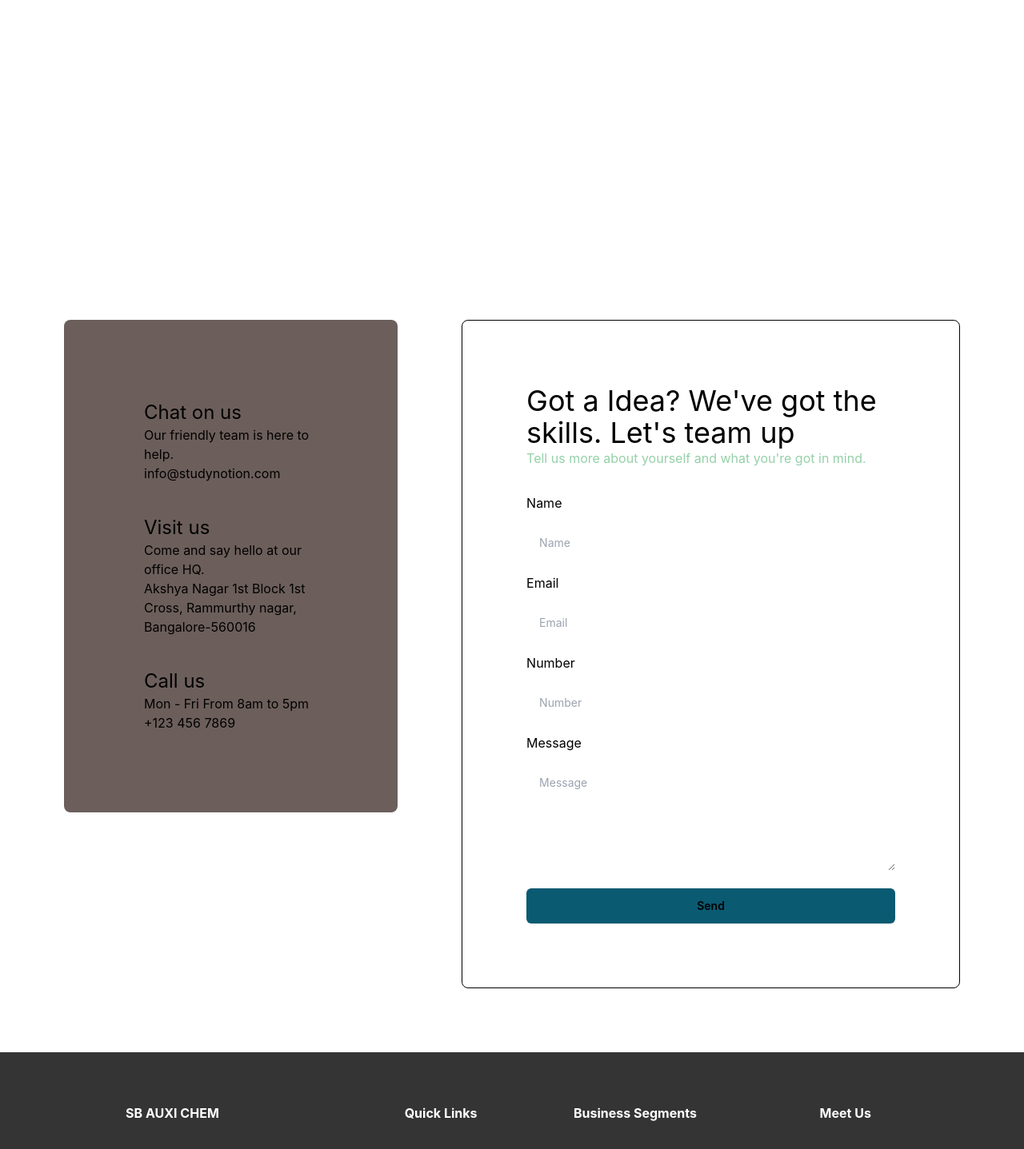
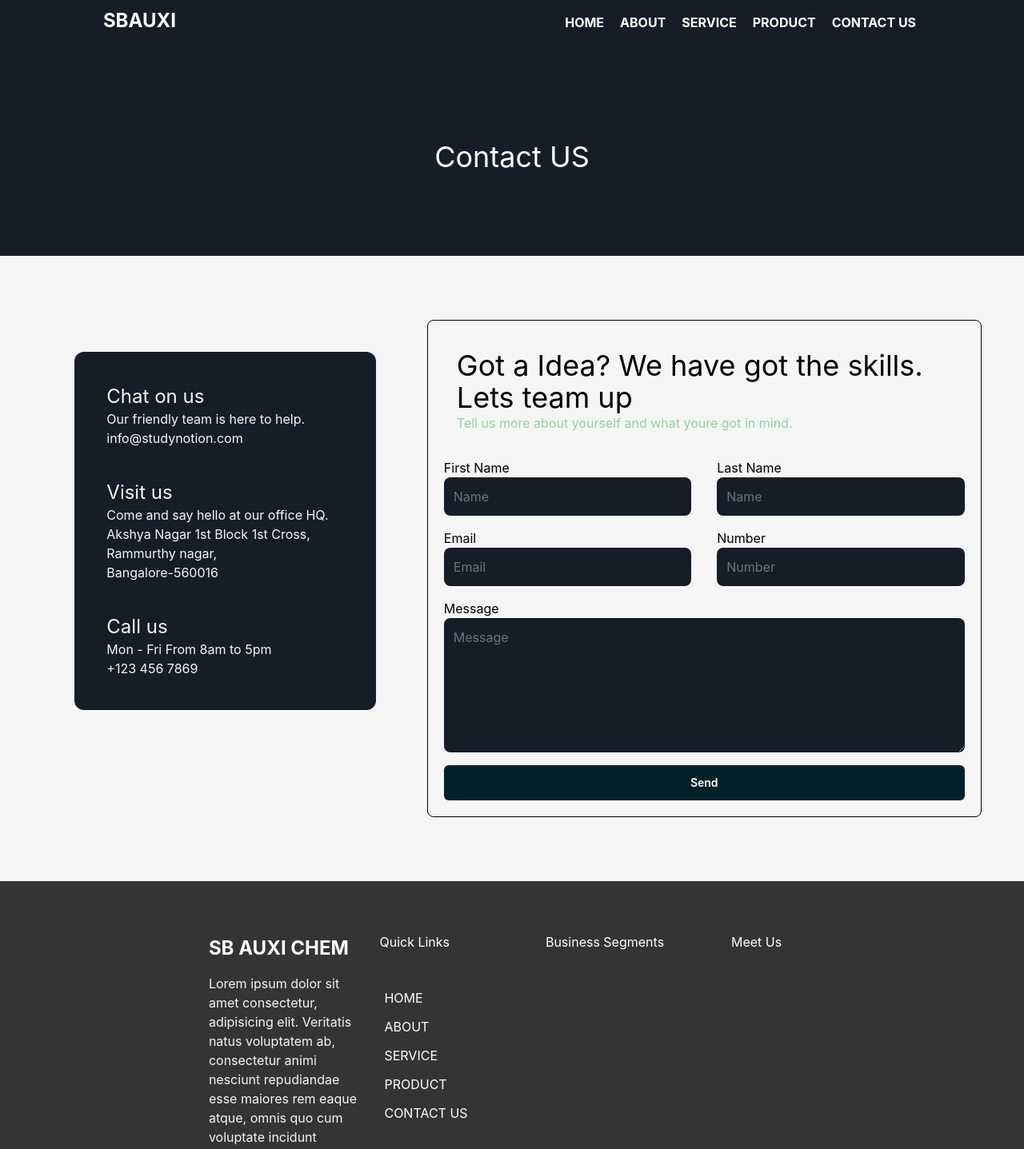
Before and after one commit to abhikhandelwalgupta/SBAUX, a React (Vite) app: page /Contact in a window 1280 px wide. Shown: the top 1437 px of the page at 80% size. Built offline with nearby package versions, Linux system fonts and the light colour scheme.

Commit message:
contact form add

```diff
--- a/src/components/coman/Footer.jsx
+++ b/src/components/coman/Footer.jsx
@@ -1,37 +1,31 @@
 import { Link } from "react-router-dom"
+import { links } from "../../links"
 
 const Footer = () => {
     return (
         <>
             <div className="bg-jetcolor text-richblack-400">
-                <div className=" w-11/12 max-w-maxContent flex text-white leading-4  py-14 items-center gap-3 mx-auto justify-between font-inter">
-                    <div className=" flex font-bold text-white  flex-wrap w-11/12 max-w-maxContent mx-auto justify-between p-3 md:flex-row flex-col md:space-y-0 space-y-12">
-                        <div className="flex md:flex-row flex-row md:w-[50%] justify-around">
-                            <div className="md:w-[50%] w-[50%]">
-                                <h2>SB AUXI CHEM</h2>
+                <div className=" md:w-4/6 w-full md:mx-auto max-w-maxContent flex text-white leading-4  py-14 items-center gap-3 mx-auto justify-between font-inter">
+                    <div className=" flex  text-white  flex-wrap w-11/12 max-w-maxContent mx-auto justify-between p-3 md:flex-row flex-col md:space-y-0 space-y-12">
+                        <div className="flex md:flex-row flex-row flex-wrap md:w-[50%]  gap-6">
+                            <div className="md:w-[50%] w-[100%] ">
+                                <h2 className="font-bold text-2xl">SB AUXI CHEM</h2>
+                                <p className="mt-4 leading-6 text-whitesmoke">
+                                    Lorem ipsum dolor sit amet consectetur, adipisicing elit. Veritatis natus voluptatem ab, consectetur animi nesciunt repudiandae esse maiores rem eaque atque, omnis quo cum voluptate incidunt debitis dicta aspernatur earum?
+                                </p>
                             </div>
                             <div className="flex flex-col md:space-y-12 space-y-4">
                                 <h2> Quick Links</h2>
-                                <ul className="gap-5 p-1.5 flex flex-col  items-center justify-between   ">
-                                    <li>
-                                        <Link to="/" >HOME</Link>
-                                    </li>
-                                    <li>
-
-                                        <Link to="/About" >ABOUT</Link>
-                                    </li>
-                                    <li>
-                                        <Link to="/" >SERVICE</Link>
-
-                                    </li>
-                                    <li>
-                                        <Link to="/" >PRODECT</Link>
-
-                                    </li>
-                                    <li>
-                                        <Link to="/" >CONTACT</Link>
-
-                                    </li>
+                                <ul className="gap-5 p-1.5 flex flex-col  items-start justify-between   ">
+                                    {
+                                        links.map((link, index) => {
+                                            return (
+                                                <li key={index} className="uppercase">
+                                                    <Link to={link.path} >{link.name}</Link>
+                                                </li>
+                                            )
+                                        })
+                                    }
                                 </ul>
                             </div>
                         </div>
--- /dev/null
+++ b/src/components/coman/HeaderSection.jsx
@@ -0,0 +1,15 @@
+/* eslint-disable react/prop-types */
+const HeaderSection = ({ heading, pragraph }) => {
+    return (
+        <>
+            <div className={`w-[100%] ${pragraph !== undefined ? ' md:min-h-[60vh]' : 'md:min-h-[40vh]'} bg-richblack-800    md:flex justify-center items-center `}>
+                <div className="md:w-11/12 md:h-[100%] md:my-auto pt-24 w-full h-[100%] ` md:pb-0 pb-20 mx-auto  my-auto  gap-6 flex flex-col justify-center items-center text-center ">
+                    <h1 className="md:text-4xl flex-2xl  text-white">{heading}</h1>
+                    <p className="md:text-xl text-xs w-[50%] text-white">{pragraph}</p>
+                </div>
+            </div>
+        </>
+    )
+}
+
+export default HeaderSection;
--- a/src/components/coman/Navbar.jsx
+++ b/src/components/coman/Navbar.jsx
@@ -2,6 +2,7 @@
 
 import { useState } from "react"
 import { Link } from "react-router-dom";
+import { links } from "../../links";
 
 
 
@@ -18,6 +19,11 @@ const Navbar = () => {
         }
     });
 
+    const handleOnclick = () => {
+        window.scrollTo(0, 0);
+        setOpen(!open)
+    }
+
 
     return (
         <>
@@ -25,40 +31,26 @@ const Navbar = () => {
                 <div className={` w-11/12 max-w-maxContent items-center  justify-between  p-4 md:flex  max-container ${open ? "hidden" : "flex"}`}>
                     <nav className={`flex font-bold  flex-wrap w-11/12 ${scrollY ? "text-jetcolor" : 'text-white'} max-w-maxContent mx-auto justify-between p-3`}>
                         <div>
-                            <span className="text-2xl cursor-pointer font-bold">
-                                SBAUXI
-                                {console.log(scrollY)}
-                            </span>
+                            <span className="text-2xl cursor-pointer font-bold">SBAUXI</span>
                         </div>
 
                         <ul className="gap-5 p-1.5 md:flex flex-row  items-center justify-between  hidden ">
-                            <li>
-                                <Link to="/" >HOME</Link>
-                            </li>
-                            <li>
-
-                                <Link to="/About" >ABOUT</Link>
-                            </li>
-                            <li>
-                                <Link to="/" >SERVICE</Link>
-
-                            </li>
-                            <li>
-                                <Link to="/" >PRODECT</Link>
-
-                            </li>
-                            <li>
-                                <Link to="/Contact" >CONTACT</Link>
-
-                            </li>
+                            {
+                                links.map((link, index) => {
+                                    return (
+                                        <li key={index} className="uppercase">
+                                            <Link to={link.path} >{link.name}</Link>
+                                        </li>
+                                    )
+                                })
+                            }
                         </ul>
-
-
                     </nav>
                     <div className="md:hidden">
                         {
                             !open ? (
-                                <button className="text-white focus:outline-none" onClick={() => setOpen(!open)}>
+
+                                <button className={`${scrollY ? "text-jetcolor" : 'text-white'} focus:outline-none`} onClick={() => setOpen(!open)}>
                                     <svg
                                         className="h-6 w-6"
                                         fill="none"
@@ -76,7 +68,7 @@ const Navbar = () => {
                             ) :
                                 <button
                                     type="button"
-                                    className="text-white focus:outline-none"
+                                    className={`${scrollY ? "text-jetcolor" : 'text-white'} focus:outline-none`}
                                     onClick={() => setOpen(!open)}
                                 >
 
@@ -104,13 +96,13 @@ const Navbar = () => {
                 </div>
                 {
                     open && (
-                        <div className="w-full max-w-maxContent pt-52 bg-slate-50  py-16  md:hidden flex flex-col   ">
+                        <div className={`w-full max-w-maxContent pt-52   ${scrollY ? 'bg-whitesmoke' : 'bg-teagreen-800'} py-16  md:hidden flex flex-col`}>
                             <div className=" mt-24 flex flex-col ">
-                                <div className="flex flex-row font-bold justify-between w-11/12 mx-auto">
+                                <div className={`flex flex-row font-bold justify-between w-11/12 mx-auto`}>
                                     <h2>SBAUXI</h2>
                                     <button
                                         type="button"
-                                        className="text-black flex items-end justify-end focus:outline-none"
+                                        className={`text-black flex items-end justify-end focus:outline-none`}
                                         onClick={() => setOpen(!open)}
                                     >
 
@@ -133,25 +125,15 @@ const Navbar = () => {
                                     </button>
                                 </div>
                                 <ul className="gap-5 p-1.5 flex  text-black flex-col md:hidden mt-4 items-center  justify-center  w-full">
-                                    <li>
-                                        <Link to="/" >HOME</Link>
-                                    </li>
-                                    <li>
-
-                                        <Link to="/About" >ABOUT</Link>
-                                    </li>
-                                    <li>
-                                        <Link to="/" >SERVICE</Link>
-
-                                    </li>
-                                    <li>
-                                        <Link to="/" >PRODECT</Link>
-
-                                    </li>
-                                    <li>
-                                        <Link to="/" >CONTACT</Link>
-
-                                    </li>
+                                    {
+                                        links.map((link, index) => {
+                                            return (
+                                                <li key={index} className="uppercase" onClick={handleOnclick}>
+                                                    <Link to={link.path} >{link.name}</Link>
+                                                </li>
+                                            )
+                                        })
+                                    }
                                 </ul>
                             </div>
                         </div>
--- a/src/index.css
+++ b/src/index.css
@@ -262,3 +262,8 @@ body {
     transform: translate3d(0, 0, 0);
   }
 }
+
+.form-style {
+  @apply rounded-lg bg-richblack-800 p-3 text-[16px] leading-[24px] text-richblack-5 shadow-[0_1px_0_0] shadow-white/50
+  placeholder:text-richblack-400 focus:outline-none;
+}
--- /dev/null
+++ b/src/links.js
@@ -0,0 +1,7 @@
+export const links = [
+{"name" : "home" , "path" : "/"},
+{"name" : "about" , "path" : "/About"},
+{"name" : "service" , "path" : "/service"},
+{"name" : "product" , "path" : "/product"},
+{"name" : "contact Us" , "path" : "/Contact"},
+]
--- a/src/pages/Contact.jsx
+++ b/src/pages/Contact.jsx
@@ -1,63 +1,83 @@
-/* eslint-disable react/no-unescaped-entities */
-/* eslint-disable no-unused-vars */
-/* eslint-disable react-refresh/only-export-components */
+
+import HeaderSection from "../components/coman/HeaderSection"
 const Contact = () => {
     return (
         <>
-            <div className="">
-                <div className="w-11/12 h-[40vh] flex justify-center items-center">
-                    <h1 className=" text-4xl text-white ">Contact US</h1>
-                </div>
-                <div className="flex text-black w-full p-20  bg-white">
-                    <div className="bg-[#6C5F5B] rounded-lg p-20 box-content h-[100%] w-[3  0%]">
+
+            <HeaderSection heading={"Contact US"} />
+            <div className="bg-whitesmoke">
+                <div className=" text-black w-11/12 mx-auto md:flex pt-20 pb-20 gap-6 items-start justify-center  ">
+                    <div className="bg-richblack-800 text-whitesmoke rounded-xl md:p-5 md:m-10 box-content  ">
                         <div className="p-5">
-                            <span className="text-2xl ">Chat on us</span>
-                            <p>Our friendly team is here to help. <br />
+                            <span className="md:text-2xl text-xl ">Chat on us</span>
+                            <p className="text-base">Our friendly team is here to help. <br />
                                 info@studynotion.com</p>
                         </div>
                         <div className="p-5">
-                            <span className="text-2xl ">Visit us</span>
-                            <p className="">
+                            <span className="md:text-2xl text-xl ">Visit us</span>
+                            <p className="text-base">
                                 Come and say hello at our office HQ. <br />
                                 Akshya Nagar 1st Block 1st Cross, Rammurthy nagar, <br />
                                 Bangalore-560016
                             </p>
                         </div>
                         <div className="p-5">
-                            <span className="text-2xl ">Call us</span>
-                            <p>
+                            <span className="md:text-2xl text-xl ">Call us</span>
+                            <p className="text-base">
                                 Mon - Fri From 8am to 5pm <br />
                                 +123 456 7869
                             </p>
                         </div>
                     </div>
-                    <div className="p-20 ml-20 border rounded-lg">
-                        <div>
-                            <span className="text-4xl">Got a Idea? We've got the skills. Let's team up</span>
-                            <p className="text-[#95d0a8]">Tell us more about yourself and what you're got in mind.</p>
-                        </div>
-                        <div>
-                            <form className="mt-8 space-y-4">
-                                <p>Name</p>
-                                <input type='text' placeholder='Name'
-                                    className="w-full rounded-md py-3 px-4  text-sm " />
-                                <p>Email</p>
-                                <input type='email' placeholder='Email'
-                                    className="w-full rounded-md py-3 px-4  text-sm " />
-                                <p>Number</p>
-                                <input type='Number' placeholder='Number'
-                                    className="w-full rounded-md py-3 px-4  text-sm " />
-                                <p>Message</p>
-                                <textarea placeholder='Message' rows="6"
-                                    className="w-full rounded-md px-4  text-sm pt-3 "></textarea>
-                                <button type='button'
-                                    className=" bg-blue-500 hover:bg-blue-600 font-semibold rounded-md text-sm px-4 py-3 w-full">Send</button>
-                            </form>
+                    <div className="md:p-5 py-4 md:mt-0 mt-4 border rounded-lg ">
+                        <div className="p-4">
+                            <span className="text-4xl">Got a Idea? We have got the skills. Lets team up</span>
+                            <p className="text-[#95d0a8]">Tell us more about yourself and what youre got in mind.</p>
                         </div>
 
+                        <form className=" flex-wrap  bg-whitesmoke w-full md:gap-0 gap-4">
+                            <div className="flex flex-col md:flex-row md:p-4 md:px-0 px-4 md:gap-8 gap-4 ">
+                                <div className="flex flex-col md:w-[50%] w-full">
+                                    <label htmlFor="firstName">First Name</label>
+                                    <input name="firstName" type='text' id="firstName" placeholder='Name'
+                                        className="form-style " />
+
+                                </div>
+                                <div className="flex flex-col md:w-[50%] w-full">
+                                    <label htmlFor="lastName">Last Name</label>
+                                    <input name="lastName" type='text' id="lastName" placeholder='Name'
+                                        className="form-style " />
+                                </div>
+                            </div>
+
+                            <div className="flex flex-col md:flex-row w-full md:p-4 md:px-0 px-4 md:gap-8 md:py-0 py-4 gap-4">
+                                <div className="flex flex-col md:w-[50%] w-full">
+                                    <label htmlFor="email">Email</label>
+                                    <input name="email" type='email' id="email" placeholder='Email' className="form-style" />
+                                </div>
+                                <div className="flex flex-col md:w-[50%] w-full">
+                                    <label htmlFor="mobileNumber">Number</label>
+                                    <input name="mobileNumber" id="mobileNumber" type='Number' placeholder='Number'
+                                        className="form-style " />
+                                </div>
+                            </div>
+                            <div className="flex flex-col w-full md:p-4 md:px-0 px-4  ">
+                                <label htmlFor="message">Message</label>
+                                <textarea id="message" placeholder='Message' rows="6"
+                                    className="form-style"></textarea>
+                            </div>
+                            <div className="flex w-full md:p-4 md:px-0 px-4 md:py-0 py-4">
+                                <button type='button'
+                                    className=" bg-richblue-800 text-white  font-semibold rounded-md text-sm px-4 py-3 w-full">Send</button>
+
+                            </div>
+                        </form>
                     </div>
-                </div>
+
+                </div >
+
             </div>
+
         </>
 
     )
```
Also changed, not shown: src/pages/About.jsx (+3 -8 lines), src/pages/Home.jsx (+9 -5 lines), src/components/coman/product/productCard.jsx (added).
